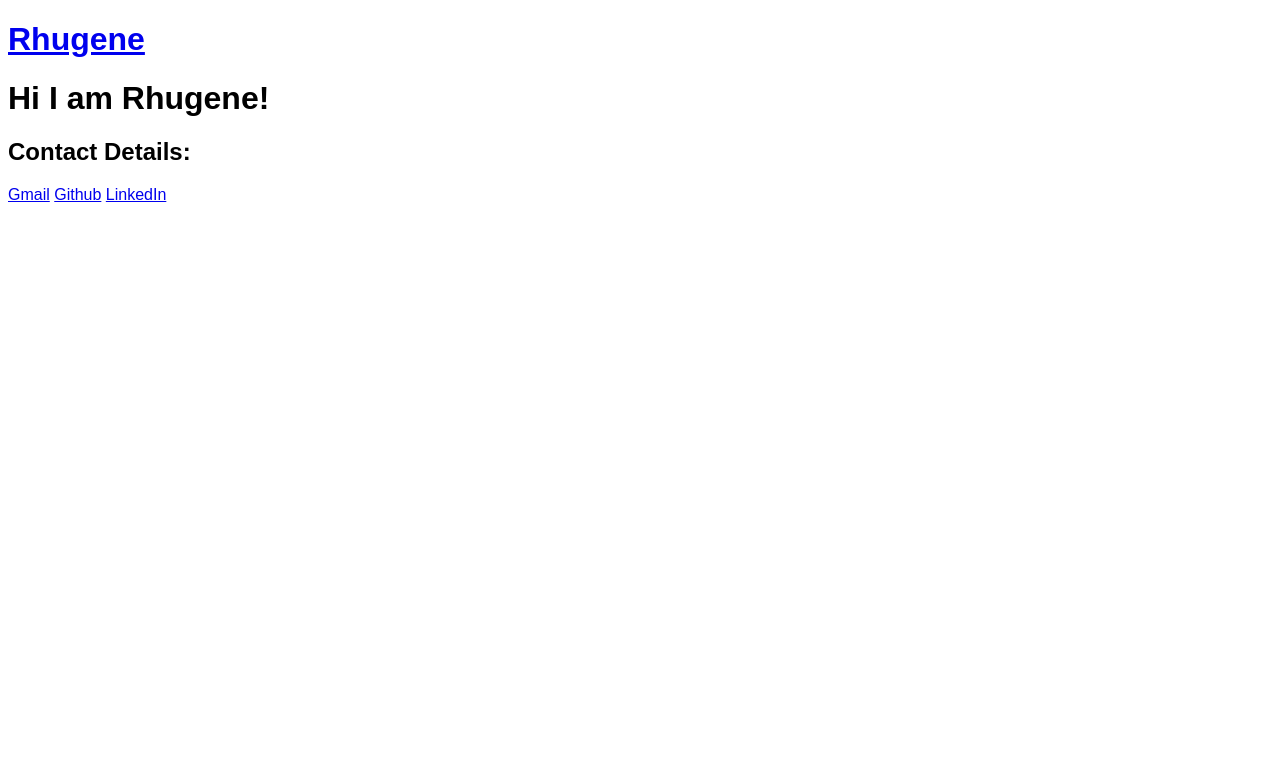
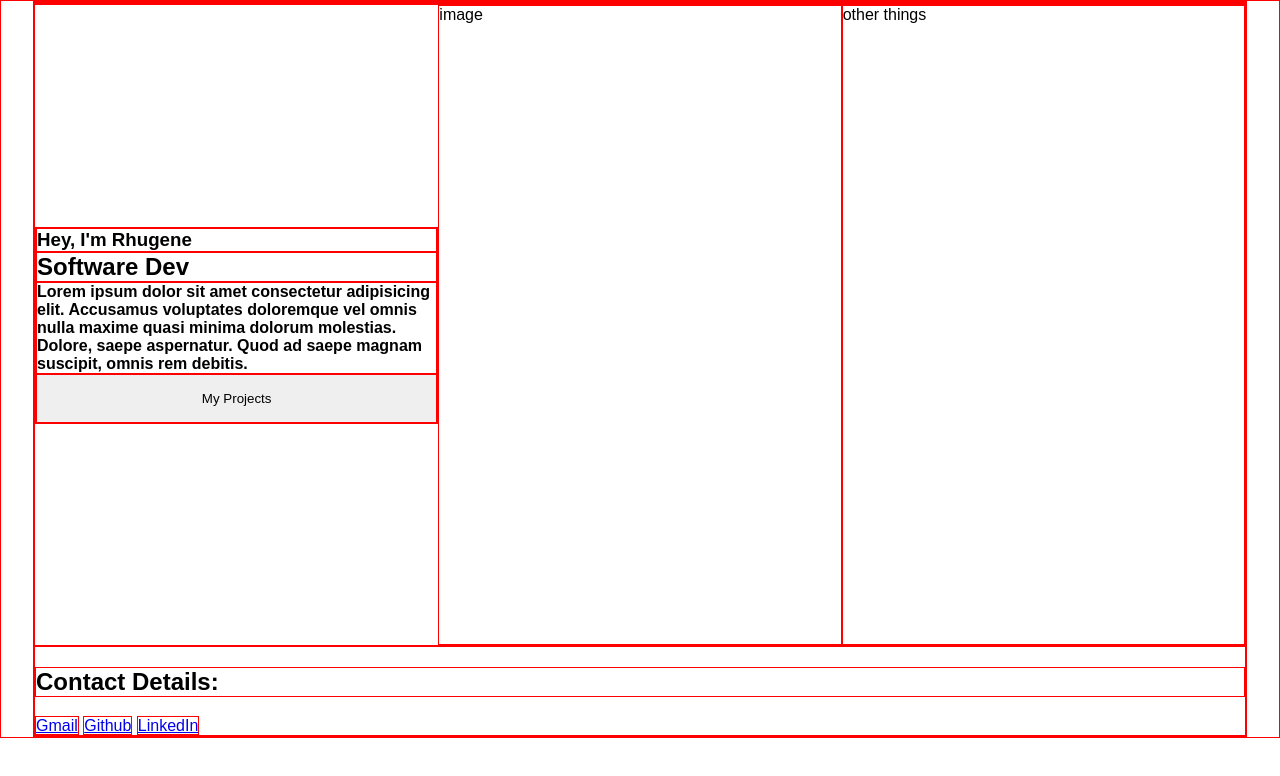
Before and after one commit to rhugene-stack/portfolio, a plain HTML site: page index.html in a window 1280 px wide. Drawn offline with Linux system fonts and the light colour scheme.

Commit message:
add initial wireframe for the introduction section

```diff
--- a/index.html
+++ b/index.html
@@ -8,13 +8,21 @@
 </head>
 <body>
     <header>
-        <a href="index.html">
-            <h1>Rhugene</h1>
-        </a>
     </header>
     <body>
-        <h1>Hi I am Rhugene!</h1>
-        <p></p>
+        <section class="flex-container">
+            <!-- Text Column -->
+            <div class="one">
+                <h3>Hey, I'm Rhugene</h3>
+                <h1>Software Dev</h1>
+                <h4>Lorem ipsum dolor sit amet consectetur adipisicing elit. Accusamus voluptates doloremque vel omnis nulla maxime quasi minima dolorum molestias. Dolore, saepe aspernatur. Quod ad saepe magnam suscipit, omnis rem debitis.</h4>
+                <button>My Projects</button>
+            </div>
+            <!-- Photo Column -->
+            <div class="two">image</div>
+
+            <div class="three">other things</div>
+        </section>
     </body>
     <footer>
         <h2>Contact Details:</h2>
--- a/styles.css
+++ b/styles.css
@@ -1,3 +1,32 @@
+/* GLOBAL MODIFIER */
 * {
     font-family: sans-serif ;
+    border: 1px solid red;
 }
+body {
+    margin: 0 2rem;
+}
+
+/* MAIN SECTION */
+.flex-container {
+    display: flex;
+    height: 40rem;
+}
+
+.flex-container div {
+    flex: 1;
+}
+
+.flex-container .one {
+    display: flex;
+    flex-direction: column;
+    align-self: center;
+}
+.flex-container h3,h1,h4{
+    margin: 0;
+}
+.flex-container button {
+    padding: 1rem;
+}
+
+/* FOOTER SECTION */
```
